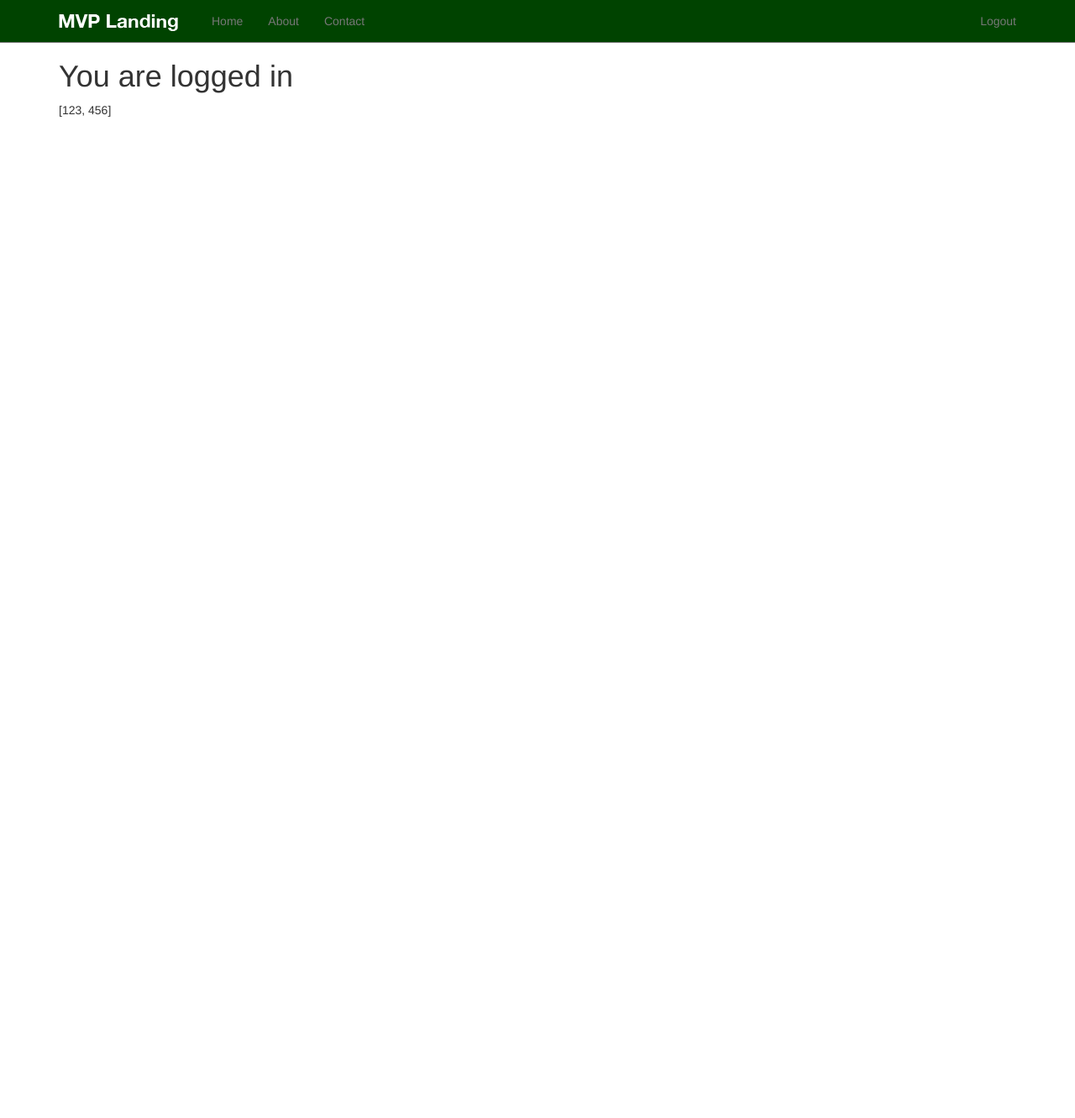
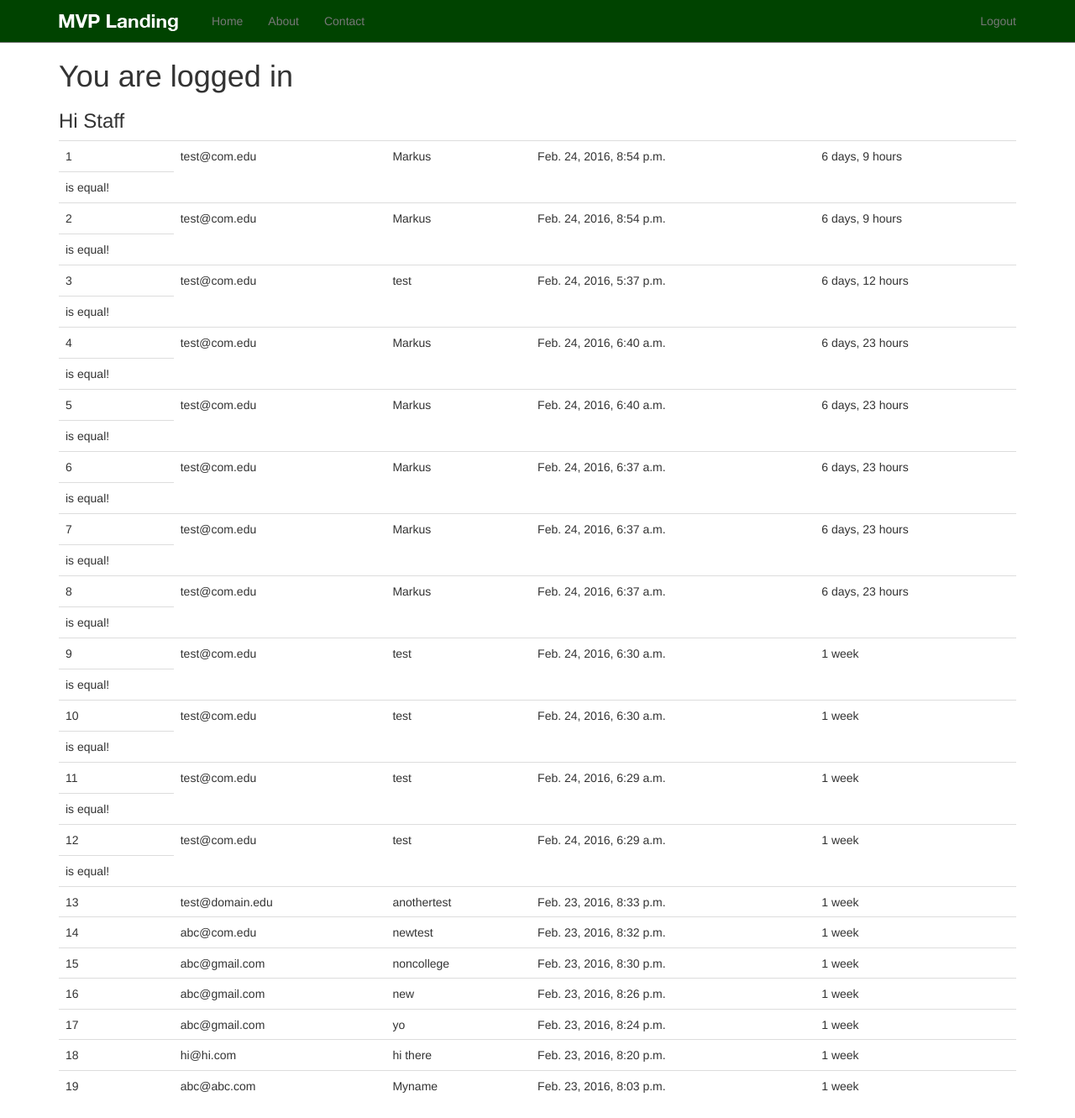
Before and after one commit to Schweigs/cfe_trydjango18, a Django app: page / in a window 1280 px wide. Shown: the whole page at 84% size. Before the commit the page ends 139 px from the top, so only its background shows below. Run offline with Django 3.2, Linux system fonts and the light colour scheme; a user stored in the database is signed in; data comes from the database, SQL or seed files in the repository; some libraries are stand-ins or nearby versions.

Commit message:
Lecture 36: QuerySet basics

```diff
--- a/newsletter/views.py
+++ b/newsletter/views.py
@@ -5,6 +5,7 @@ from django.core.mail import send_mail
 # Create your views here.
 
 from .forms import SignUpForm, ContactForm
+from .models import SignUp
 
 
 def home(request):
@@ -32,8 +33,13 @@ def home(request):
         }
 
     if request.user.is_authenticated() and request.user.is_staff:
+        # print SignUp.objects.all()
+        # for item in SignUp.objects.all():
+        #    print item.full_name
+        queryset = SignUp.objects.all().order_by('-timestamp') # .filter(full_name__icontains='Markus')
+        # print SignUp.objects.all().order_by('-timestamp').filter(full_name__icontains='Markus').count()
         context = {
-            'queryset': [123,456]
+            'queryset': queryset
         }
 
     return render(request, "home.html", context)
--- a/templates/home.html
+++ b/templates/home.html
@@ -44,7 +44,25 @@
 
     {% if request.user.is_authenticated %}
     <h1>You are logged in</h1>
-    {{ queryset }}
+    {% if queryset %}
+        <h3>Hi Staff</h3>
+        <table class="table">
+        {% for instance in queryset %}
+            <tr>
+                <td>{{ forloop.counter }}</td>
+                <td>{{ instance }}</td>
+                <td>{{ instance.full_name }}</td>
+                <td>{{ instance.timestamp }}</td>
+                <td>{{ instance.timestamp|timesince }}</td>
+            </tr>
+            <tr>
+                {% if instance.email == 'test@com.edu' %}
+                <td>is equal!</td>
+                {% endif %}
+            </tr>
+        {% endfor %}
+        </table>
+    {% endif %}
 
     {% else %}
     <div class="row">
```
